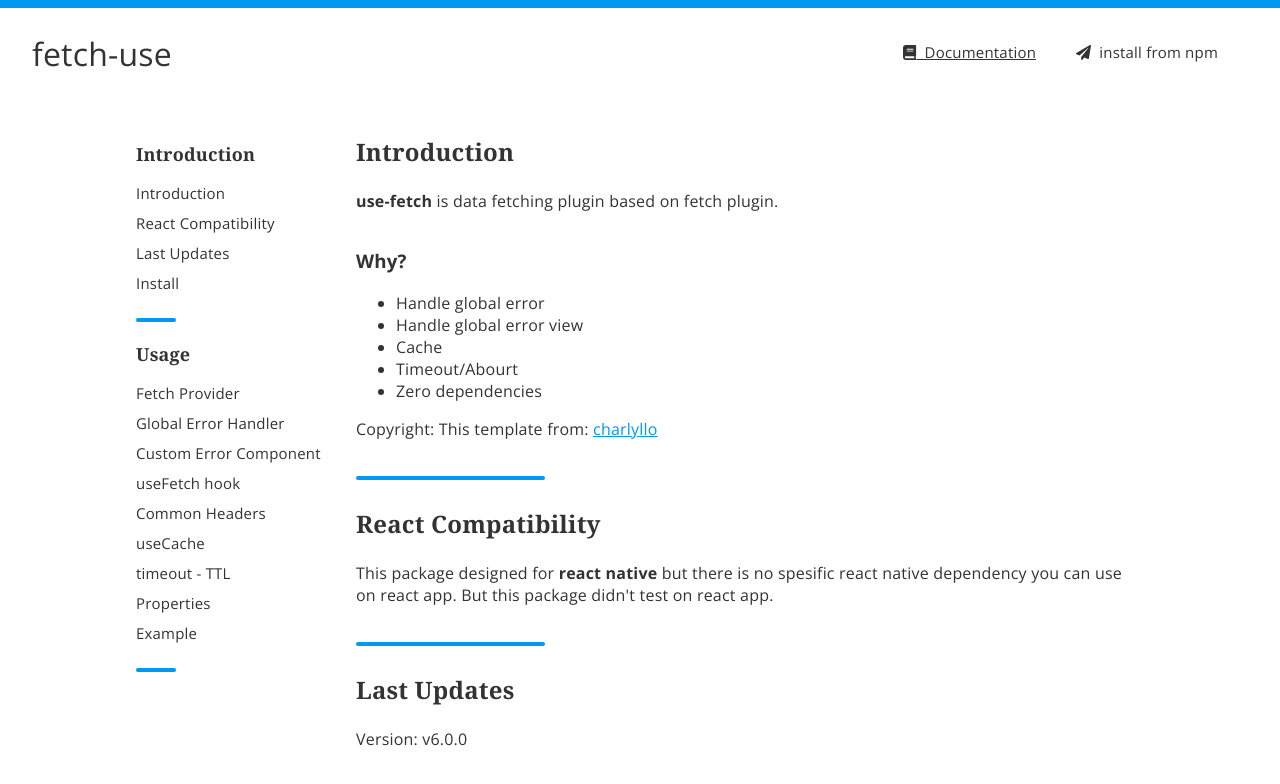
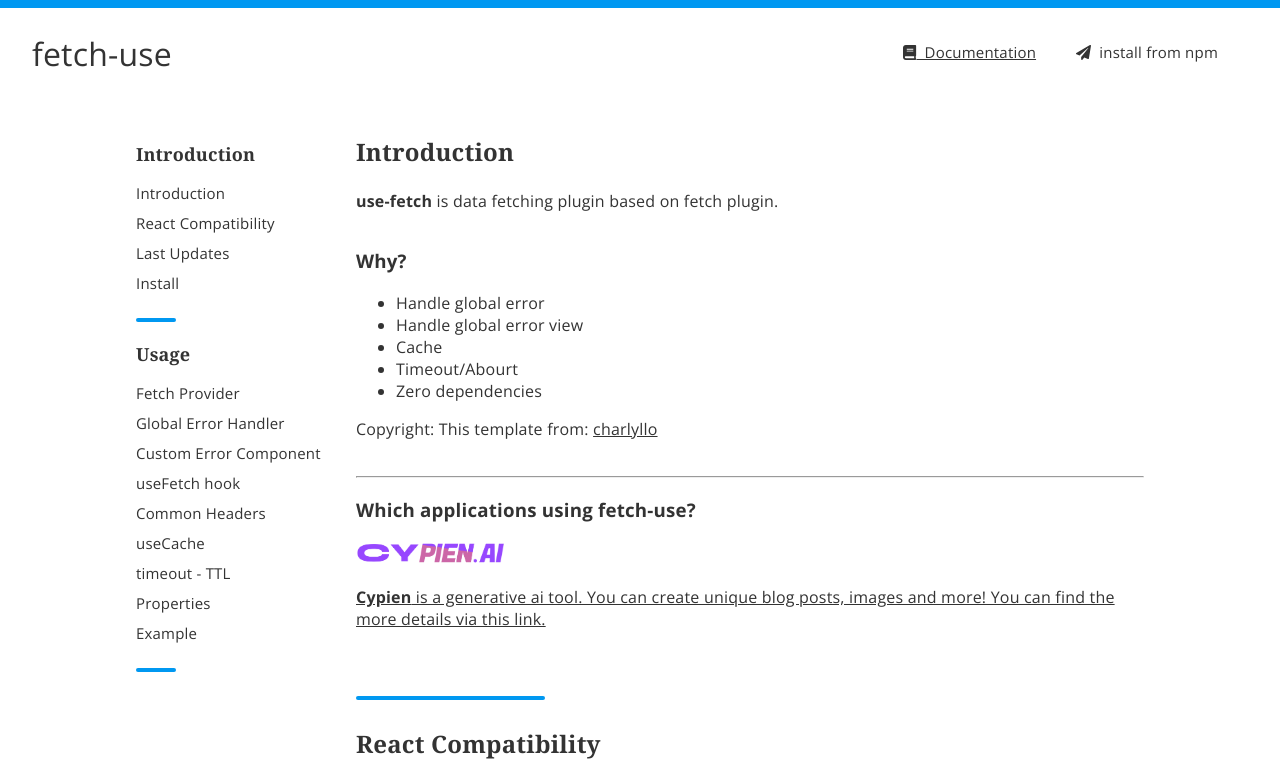
Before and after one commit to Akifcan/fetch-use-docs, a Vue app: page / in a window 1280 px wide. Shown: the top 784 px of the page. Built offline with nearby package versions, Linux system fonts and the light colour scheme.

Commit message:
using applications section added

```diff
--- a/src/components/docs/AppIntroduction.vue
+++ b/src/components/docs/AppIntroduction.vue
@@ -8,5 +8,38 @@
     <li>Timeout/Abourt</li>
     <li>Zero dependencies</li>
   </ul>
-  <p>Copyright: This template from: <a target="_blank" href="https://github.com/charlyllo/doctemplate">charlyllo</a></p>
+  <p>
+    Copyright: This template from:
+    <a target="_blank" rel="external nofollow" href="https://github.com/charlyllo/doctemplate">charlyllo</a>
+  </p>
+  <hr />
+  <h3>Which applications using <b>fetch-use</b>?</h3>
+  <div class="row">
+    <a class="column" target="_blank" rel="external nofollow" href="https://cypien.ai/en">
+      <img src="/cypien-logo.png" class="logo contain" width="150" height="50" alt="Cypien Logo" />
+      <p>
+        <b>Cypien</b> is a generative ai tool. You can create unique blog posts, images and more! You can find the more
+        details via this link.
+      </p>
+    </a>
+  </div>
 </template>
+
+<style scoped>
+.row {
+  display: flex;
+  flex-wrap: wrap;
+  gap: 10px;
+}
+.logo.contain {
+  object-fit: contain;
+}
+.column {
+  display: flex;
+  flex-direction: column;
+}
+
+a {
+  color: #333;
+}
+</style>
```
Also changed, not shown: public/cypien-logo.png (added).
